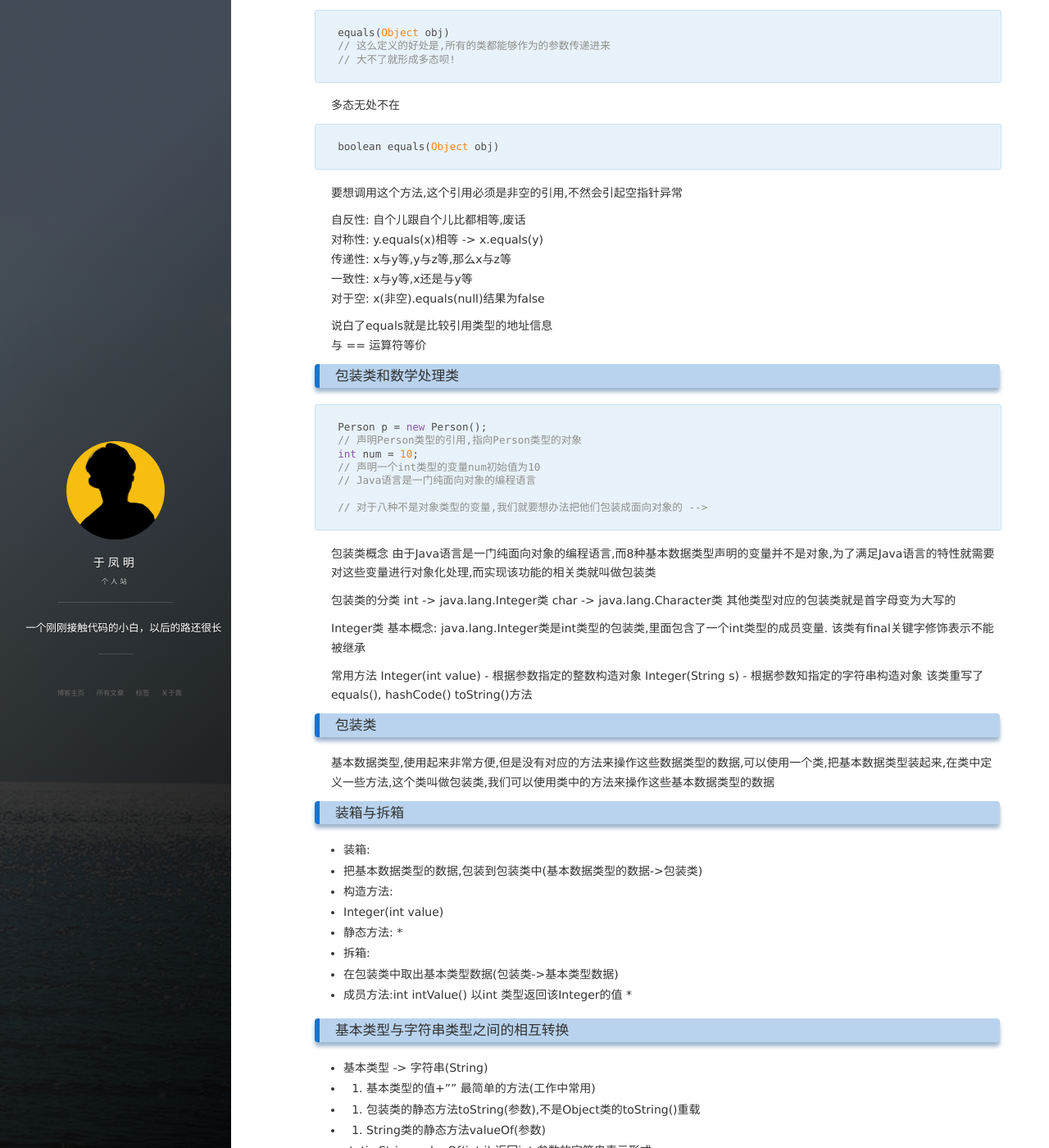
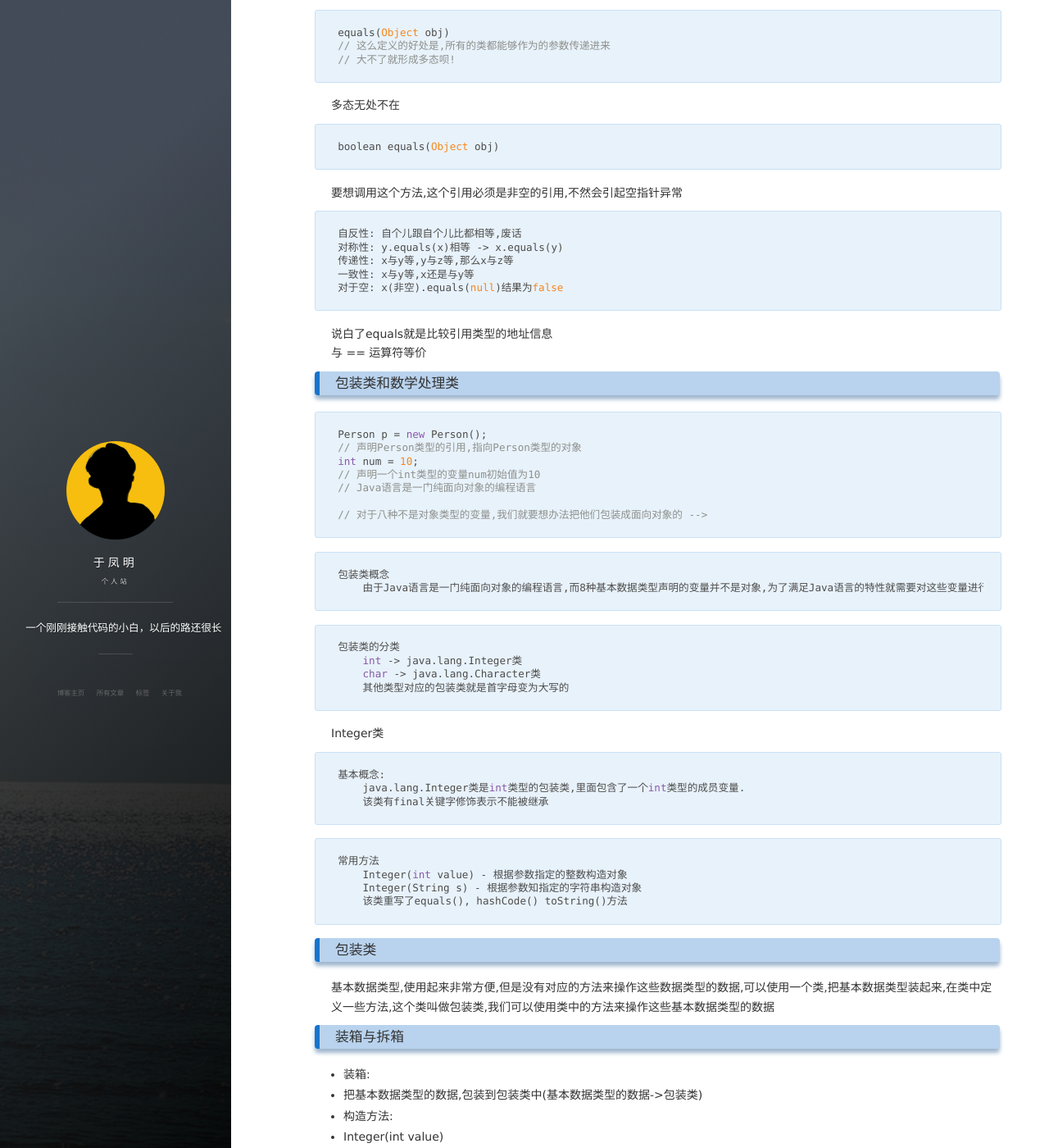
Before and after one commit to victorfengming/victorfengming.github.io.leopardpan, a Jekyll site: the page built from _posts/note/2019-10-19-note04.md, in a window 1280 px wide and 1400 px high, scrolled down 1035 px. Shown: the whole window at 82% size. Built offline with Jekyll 4.4.1, drawn with Linux system fonts in a browser that asks for light colours; nearby versions of some CDN libraries; comment, search, counter and statistics services are not loaded; some of the changed text lies outside the part shown.

Commit message:
String转换成对应的基本数据类型

````diff
--- a/_posts/note/2019-10-19-note04.md
+++ b/_posts/note/2019-10-19-note04.md
@@ -59,13 +59,13 @@
 boolean equals(Object obj)
 ```
 要想调用这个方法,这个引用必须是非空的引用,不然会引起空指针异常
-
+```java
 自反性: 自个儿跟自个儿比都相等,废话
 对称性: y.equals(x)相等 -> x.equals(y)
 传递性: x与y等,y与z等,那么x与z等
 一致性: x与y等,x还是与y等
 对于空: x(非空).equals(null)结果为false
-
+```
 说白了equals就是比较引用类型的地址信息
 与 == 运算符等价
 
@@ -80,25 +80,28 @@
 
 // 对于八种不是对象类型的变量,我们就要想办法把他们包装成面向对象的 -->
 ```
-
+```java
 包装类概念
     由于Java语言是一门纯面向对象的编程语言,而8种基本数据类型声明的变量并不是对象,为了满足Java语言的特性就需要对这些变量进行对象化处理,而实现该功能的相关类就叫做包装类
-
+```
+```java
 包装类的分类
     int -> java.lang.Integer类
     char -> java.lang.Character类
     其他类型对应的包装类就是首字母变为大写的
-
+```
 Integer类
+```java
 基本概念:
     java.lang.Integer类是int类型的包装类,里面包含了一个int类型的成员变量.
     该类有final关键字修饰表示不能被继承
-
+```
+```
 常用方法
     Integer(int value) - 根据参数指定的整数构造对象
     Integer(String s) - 根据参数知指定的字符串构造对象
     该类重写了equals(), hashCode() toString()方法
-
+```
 ### 包装类
 基本数据类型,使用起来非常方便,但是没有对应的方法来操作这些数据类型的数据,可以使用一个类,把基本数据类型装起来,在类中定义一些方法,这个类叫做包装类,我们可以使用类中的方法来操作这些基本数据类型的数据
 
@@ -117,7 +120,6 @@
 
 ### 基本类型与字符串类型之间的相互转换
 
-
 * 基本类型 -> 字符串(String)
 * 1. 基本类型的值+"" 最简单的方法(工作中常用)
 * 2. 包装类的静态方法toString(参数),不是Object类的toString()重载
@@ -128,8 +130,14 @@
 *      Integer类:static int parseInt(String s)
 *      Double类: static double parseDouble(String s)
 
-String转换成对应的基本数据类型
+#### String转换成对应的基本数据类型
 除了Character类之外,其他所有包装类都具有parseXXX静态方法可以将字符串参数转换为对应的基本类型:
+```java
+int i = Integer.parseInt(s3);
+float ff = Float.parseFloat(s);
+long l = Long.parseLong(s);
+...
+```
 
 
 ### 学习集合的目标:
````
